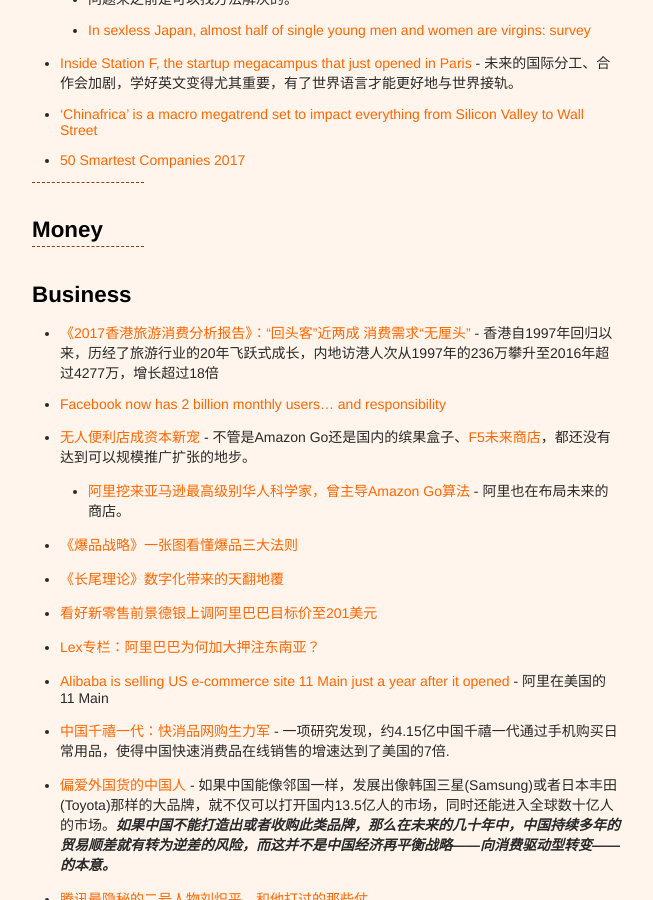
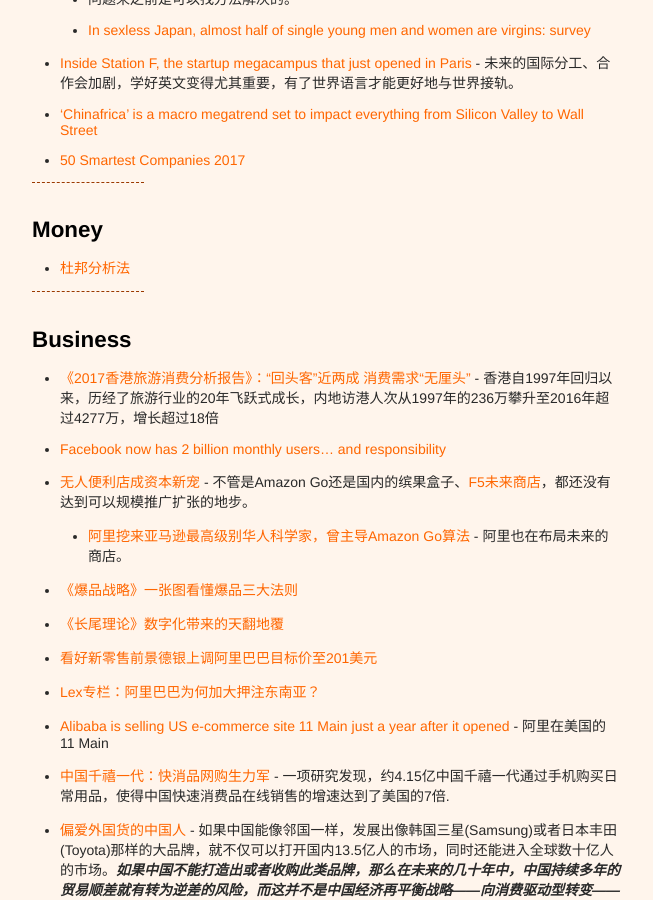
Before and after one commit to xianyuxmu/xianyuxmu.github.io, a Jekyll site: the page built from _posts/2017-07-03-monthly-reading.md, in a window 1280 px wide and 900 px high, scrolled down 861 px. Shown: the whole window, without its empty margins (314-967 px from the left). Built offline with Jekyll 4.4.1, drawn with Linux system fonts in a browser that asks for light colours; comment, search, counter and statistics services are not loaded.

Commit message:
Reading 13 Jul. 2917

```diff
--- a/_posts/2017-07-03-monthly-reading.md
+++ b/_posts/2017-07-03-monthly-reading.md
@@ -42,6 +42,7 @@
 
 ## Money
 
+- [杜邦分析法](https://zh.wikipedia.org/wiki/%E6%9D%9C%E9%82%A6%E5%88%86%E6%9E%90%E6%B3%95)
 
 ----
 
```
